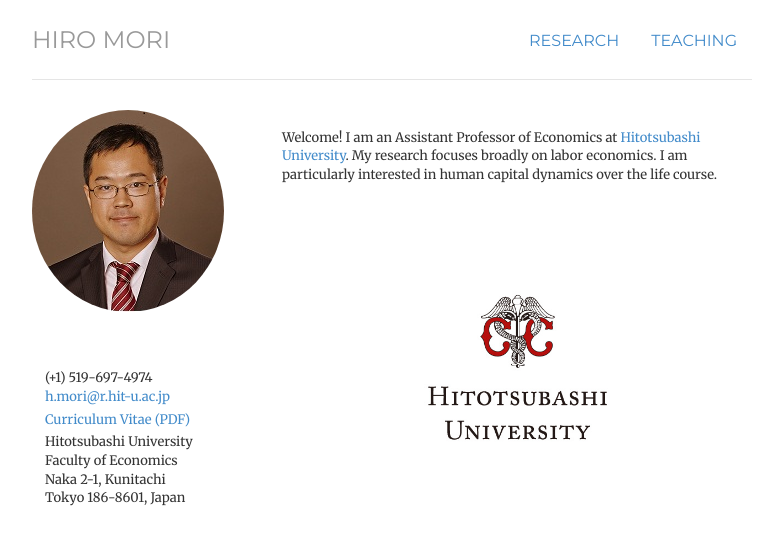
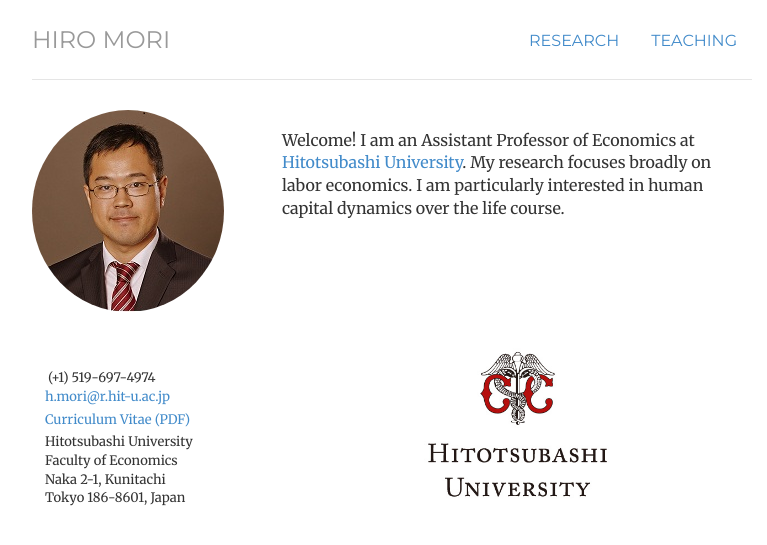
Before and after one commit to morihiroaki/morihiroaki.github.io, a Jekyll site: the page built from index.html, in a window 1280 px wide. Shown: the top 545 px of the page, without its empty margins (248-1015 px from the left). Built offline with Jekyll 4.4.1, drawn with Linux system fonts in a browser that asks for light colours.

Commit message:
Update index.html

```diff
--- a/index.html
+++ b/index.html
@@ -13,17 +13,17 @@
                   	<br/><br/>
                     <div class="contact-item">
                       <div class="icon pull-left text-left"><span class="fa fa-phone fa-fw text-success"></span></div>
-                      <div class="description pull-left"><font size="2">  <span style="margin-right: 1em;"></span> (+1) 519-697-4974</div>
+                      <div class="description pull-left">  <span style="margin-right: 1em;"></span> <font size="2"> (+1) 519-697-4974</div>
                     </div>
                     <br/>
                     <div class="contact-item">
                       <div class="icon pull-left text-left"><span class="fa fa-envelope-o fa-fw text-success"></span></div>
-                      <div class="description pull-left"><font size="2"><span style="margin-right: 1em;"></span> <a href="mailto:h.mori@r.hit-u.ac.jp" id="email_link" class="tracked-link" data-label="Email">  h.mori&commat;r.hit-u.ac.jp</a></div>
+                      <div class="description pull-left"><span style="margin-right: 1em;"></span><font size="2"> <a href="mailto:h.mori@r.hit-u.ac.jp" id="email_link" class="tracked-link" data-label="Email">  h.mori&commat;r.hit-u.ac.jp</a></div>
                     </div>
                     <br>
                     <div class="contact-item">
                       <div class="icon pull-left text-left"><span class="fa fa-file-text-o fa-fw text-warning"></span></div>
-                      <div class="description pull-left"><font size="2"><span style="margin-right: 1em;"></span><a href="/files/cv_mori.pdf" id="cv_link1" class="tracked-link" data-label="CV" target="_blank">  Curriculum Vitae (PDF)</a></div>
+                      <div class="description pull-left"><span style="margin-right: 1em;"></span><font size="2"><a href="/files/cv_mori.pdf" id="cv_link1" class="tracked-link" data-label="CV" target="_blank">  Curriculum Vitae (PDF)</a></div>
                     </div>
                     <br>
                     <div class="contact-item">
@@ -38,7 +38,7 @@
                  </div>
              <div class='col-sm-8'>
                <br/>
-              <p> Welcome! I am an Assistant Professor of Economics at <a href="http://www.econ.hit-u.ac.jp/~koho/english/">Hitotsubashi University</a>. My research
+              <p><font size="3"> Welcome! I am an Assistant Professor of Economics at <a href="http://www.econ.hit-u.ac.jp/~koho/english/">Hitotsubashi University</a>. My research
               focuses broadly on labor economics. I am particularly interested in human capital dynamics over the life course.</p>
               <br/><br/><br/><br/><br/>
               <img  class="img-rounded" src="files/hitotsubashi.jpg" height="161" width="230" style='right: center;' hspace="120">
```
